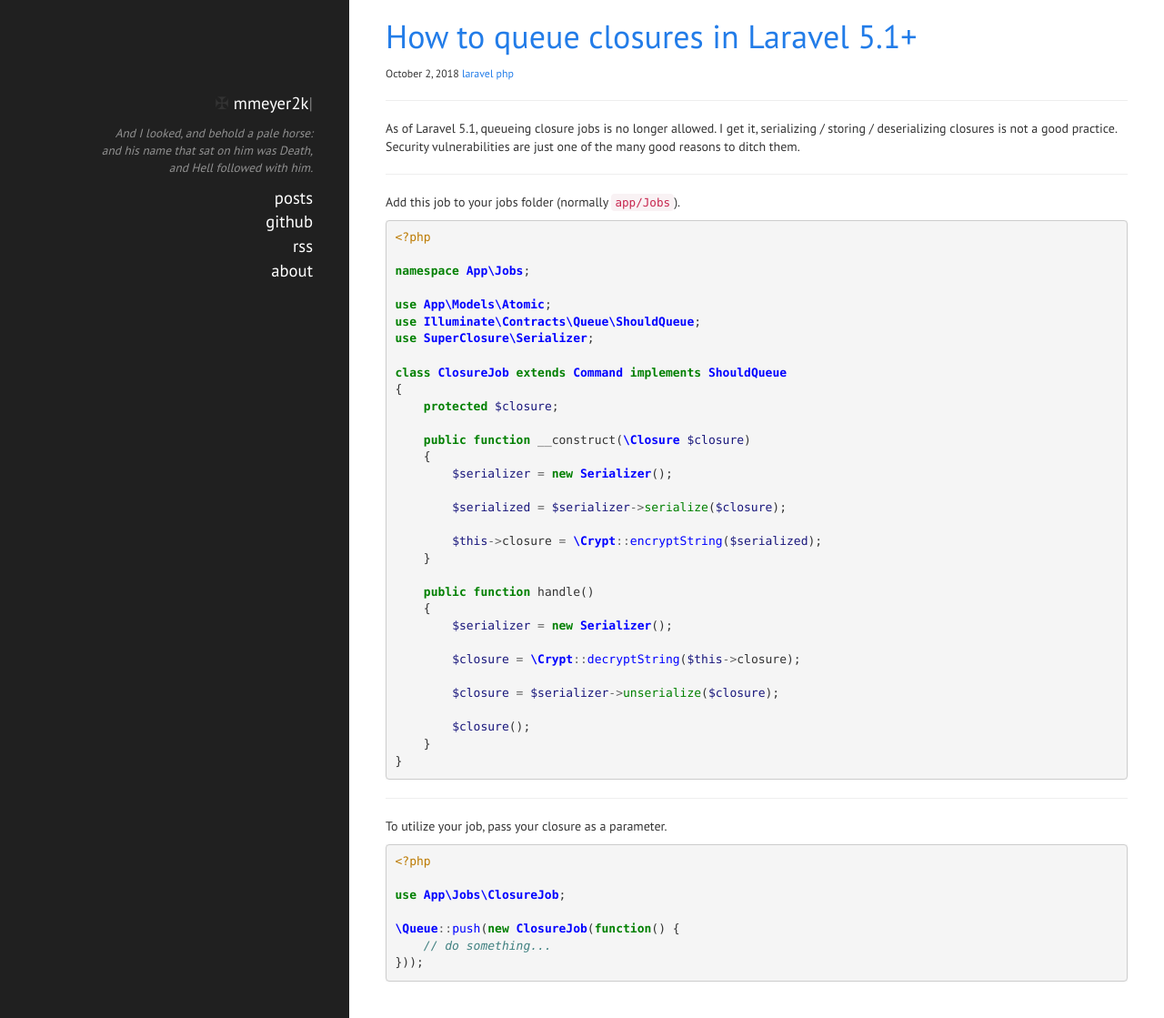
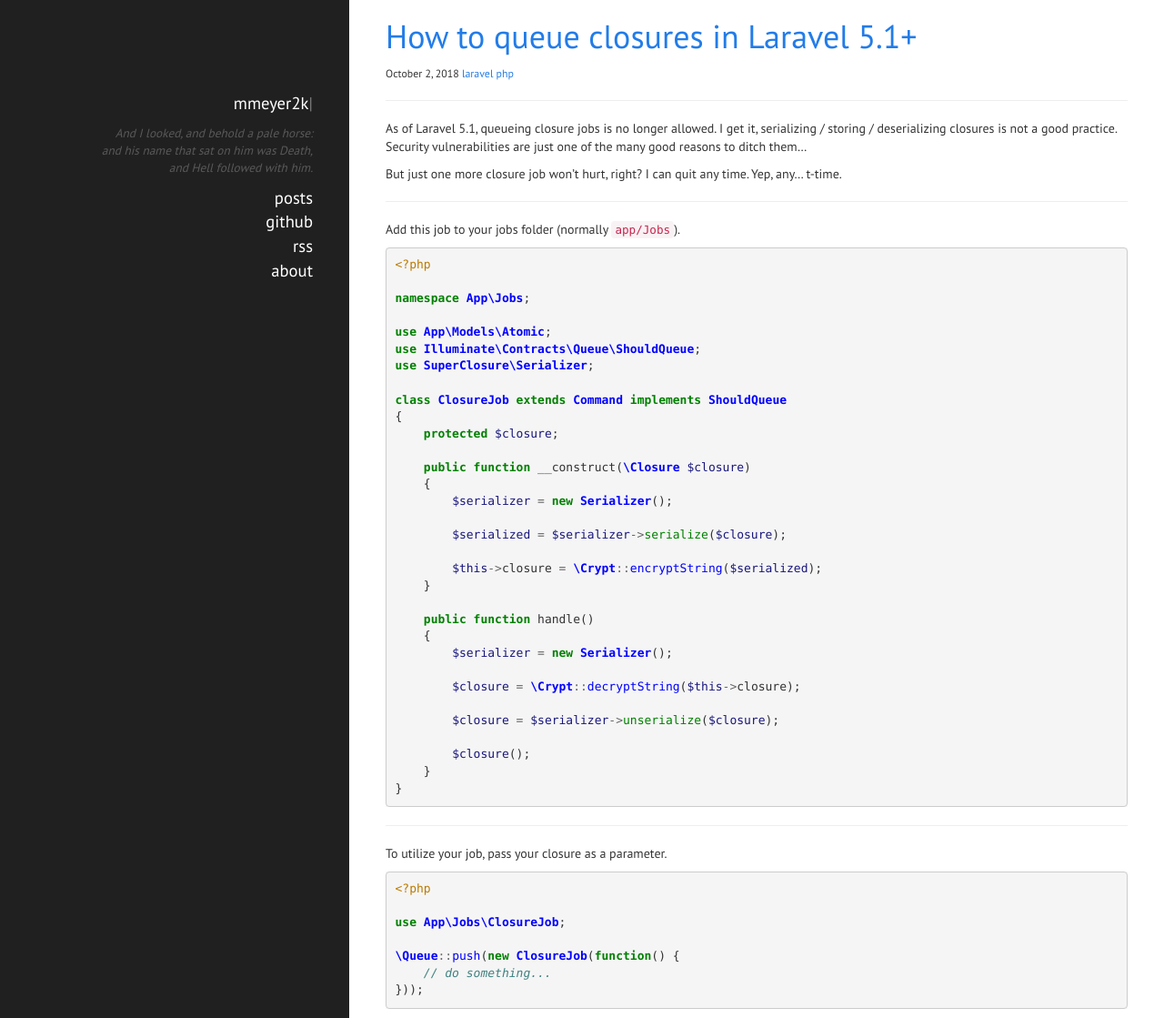
Before and after one commit to mmeyer2k/mmeyer2k.github.io, a Jekyll site: the page built from _posts/2018-10-02-laravel-queue-closure.md, in a window 1280 px wide and 1119 px high. Shown: the whole window at 91% size. Built offline with Jekyll 4.4.1, drawn with Linux system fonts in a browser that asks for light colours.

Commit message:
no message

```diff
--- a/_includes/sidebar.html
+++ b/_includes/sidebar.html
@@ -1,7 +1,3 @@
-<span>
-    ✠
-</span>
-
 <a id="blogname" href="/">
     <span>mmeyer2k</span><span class="blinking-cursor">|</span>
 </a>
--- a/_posts/2018-10-02-laravel-queue-closure.md
+++ b/_posts/2018-10-02-laravel-queue-closure.md
@@ -7,7 +7,9 @@ tags: [laravel, php]
 
 As of Laravel 5.1, queueing closure jobs is no longer allowed.
 I get it, serializing / storing / deserializing closures is not a good practice.
-Security vulnerabilities are just one of the many good reasons to ditch them.
+Security vulnerabilities are just one of the many good reasons to ditch them...
+
+But just one more closure job won't hurt, right? I can quit any time. Yep, any... t-time.
 
 ---
 Add this job to your jobs folder (normally `app/Jobs`).
--- a/css/base.scss
+++ b/css/base.scss
@@ -10,6 +10,10 @@ $sidebar-height-collapsed: 50px;
 
 * {
   box-sizing: border-box;
+}
+
+p {
+  cursor: default;
 }
 
 body {
@@ -30,6 +34,7 @@ h1, h2, h3, h4, h5, h6, p, table, img, a, ul {
   top: 0;
   left: 0;
   background-color: #202020;
+  color: white;
   overflow-x: hidden;
   padding-top: 100px;
   padding-right: 40px;
@@ -38,11 +43,10 @@ h1, h2, h3, h4, h5, h6, p, table, img, a, ul {
     color: white;
   }
   p {
-    color: white;
-    opacity: .5;
     font-size: 10pt;
     padding-top: 10px;
     font-style: italic;
+    opacity: .25;
   }
 }
 
```
Also changed, not shown: _posts/2016-02-28-one-laravel-5-instance-to-rule-them-all.md (+6 -0 lines).
